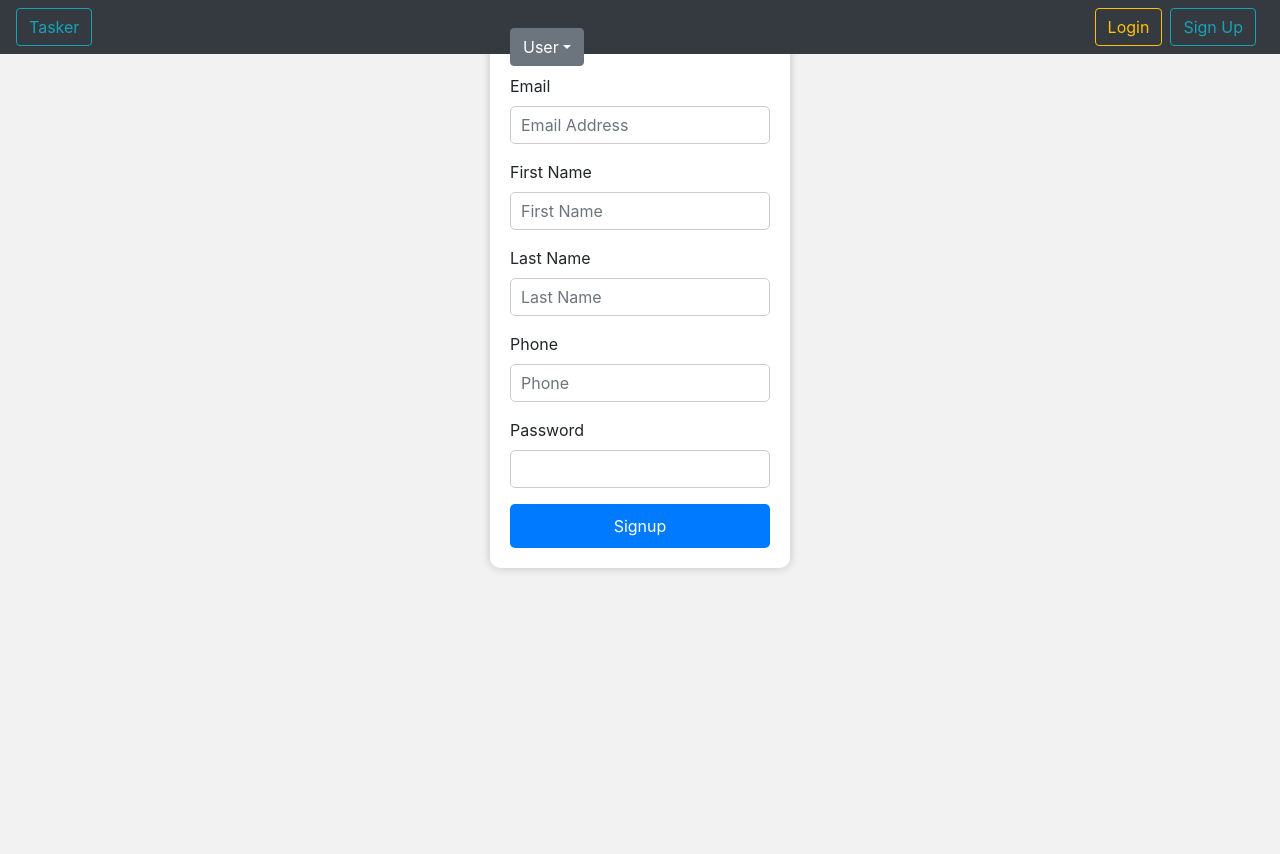
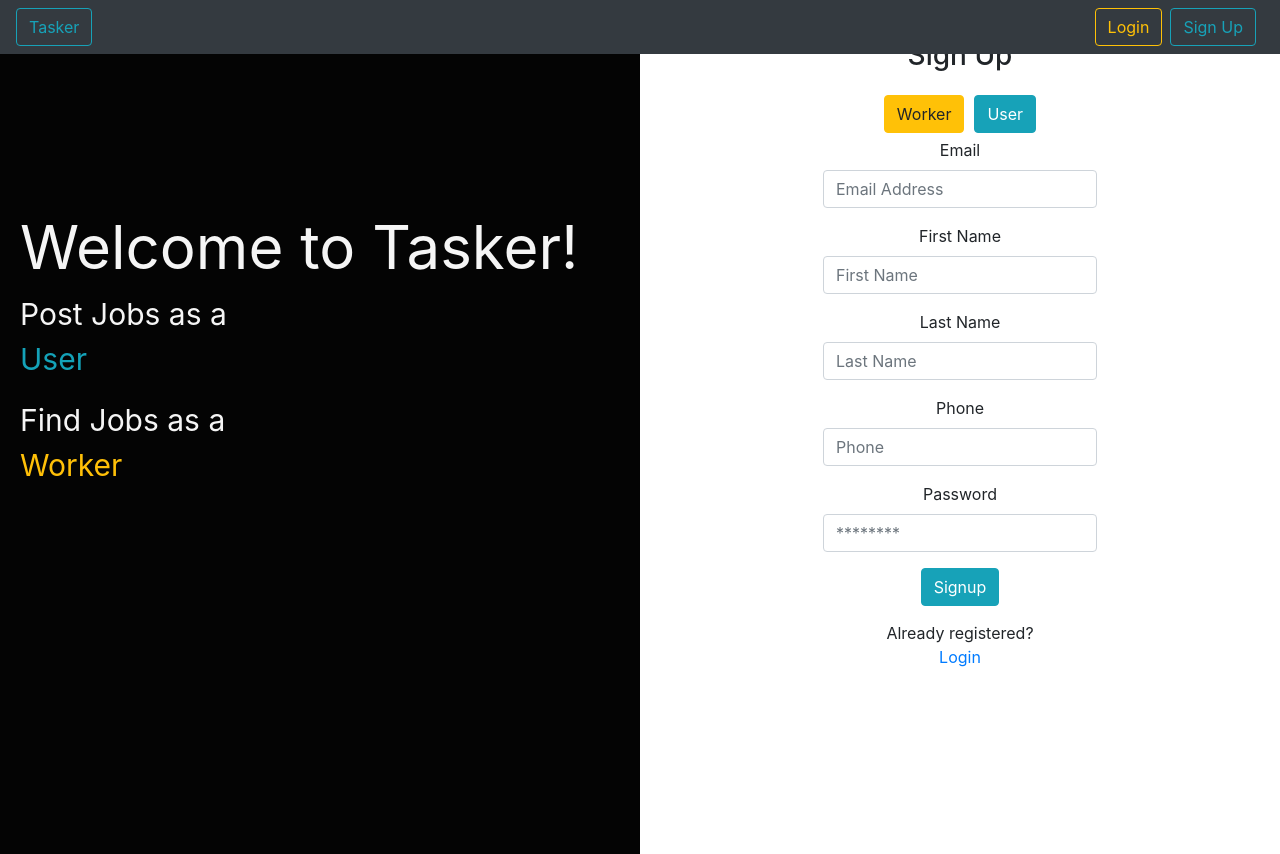
Before and after one commit to jswanson806/Tasker, a React (Create React App) app in the folder frontend/tasker/: page /signup in a window 1280 px wide. Built offline with nearby package versions, Linux system fonts and the light colour scheme; no server answers.

Commit message:
refactored classNames and elements for the sake of styling.

```diff
--- a/frontend/tasker/src/components/Login.js
+++ b/frontend/tasker/src/components/Login.js
@@ -3,8 +3,7 @@ import { TokenContext } from '../helpers/TokenContext.js';
 import { useNavigate } from "react-router-dom";
 import TaskerApi from "../api.js";
 import { UserContext } from "../helpers/UserContext.js";
-import {Button, Form, FormText} from "reactstrap";
-import todo_list from "../images/todo_list.jpg";
+import {Button, Form, FormGroup, FormText, Input, Label} from "reactstrap";
 import "./styles/Login.css";
 
 
@@ -82,7 +81,7 @@ const Login = () => {
     return (
         <div className="login-container">
             <div className="login-message-container">
-                <p>Welcome Back to Tasker</p>
+                <p>Welcome Back to Tasker!</p>
             </div>
 
             <div className="login-form-container">
@@ -91,9 +90,10 @@ const Login = () => {
                     <h3>Login</h3>
                 </div>
 
-                <form onSubmit={handleSubmit}>
-                    <FormText htmlFor="email">Email</FormText>
-                    <input
+                <Form onSubmit={handleSubmit}>
+                    <FormGroup>
+                    <Label htmlFor="email">Email</Label>
+                    <Input
                         id="email"
                         type="text"
                         name="email"
@@ -102,8 +102,10 @@ const Login = () => {
                         value={FormData.email}
                         onChange={handleChange}
                     />
-                    <FormText htmlFor="password">Password</FormText>
-                    <input
+                    </FormGroup>
+                    <FormGroup>
+                    <Label htmlFor="password">Password</Label>
+                    <Input
                         id="password"
                         type="password"
                         name="password"
@@ -112,6 +114,7 @@ const Login = () => {
                         value={FormData.password}
                         onChange={handleChange}
                     />
+                    </FormGroup>
                     <div className="login-button-container">
                         <Button className="login-button" type="submit" color="info" data-testid="login-form-button">Login</Button>
                     </div>
@@ -119,7 +122,7 @@ const Login = () => {
                         <p>Not yet registered?</p>
                         <a href="/signup">Sign Up</a>
                     </div>
-                </form>
+                </Form>
             </div>
         </div>
     );
--- a/frontend/tasker/src/components/SignUp.js
+++ b/frontend/tasker/src/components/SignUp.js
@@ -185,27 +185,28 @@ const SignUp = () => {
 
     return (
         <div className="signup-container">
-            <div className="signup-centered-card">
+            <div className="signup-message-container">
 
                 {/* render title depending on state of isWorker */}
-                <h5>{!isWorker ? 'Sign Up to Post Jobs' : 'Sign Up to Find Jobs'}</h5>
+                <p className="signup-message-header">Welcome to Tasker!</p>
+                <p className="signup-message-details">
+                    Post Jobs as a {<p style={{color: "#14A2B8"}}>User</p>} Find Jobs as a {<p style={{color: "#FFC008"}}>Worker</p>}
+                </p>
+            </div>
 
+            <div className="signup-form-container">
+                <div className="signup-header">
+                    <h3>Sign Up</h3>
+                </div>
                 {/* render button to toggle between user and worker signup */}
-                <ButtonGroup className="my-2">
-                  <UncontrolledDropdown>
-                    <DropdownToggle caret>
-                      {isWorker ? <>Worker</> : <>User</>}
-                    </DropdownToggle>
-                    <DropdownMenu>
-                      <DropdownItem onClick={() => setIsWorker(true)}>
+                    <div className="signup-type-button-container">
+                      <Button type="radio" color="warning" onClick={() => setIsWorker(true)}>
                         Worker
-                      </DropdownItem>
-                      <DropdownItem onClick={() => setIsWorker(false)}>
+                      </Button>
+                      <Button color="info" onClick={() => setIsWorker(false)}>
                         User
-                      </DropdownItem>
-                    </DropdownMenu>
-                  </UncontrolledDropdown>
-                </ButtonGroup>
+                      </Button>
+                    </div>
 
                 {/* form for registering */}
                 <Form onSubmit={handleSubmit}>
@@ -267,15 +268,21 @@ const SignUp = () => {
                         id="password"
                         type="password"
                         name="password"
-                        placeholder=""
+                        placeholder="********"
                         data-testid="signup-form-password-input"
                         value={formData.password}
                         onChange={handleChange}
                     />
                     {errors && errors.password && <span className="text-danger">{errors.password}</span>}
                     </FormGroup>
-                    <Button className="signup-button" color="info" type="submit" data-testid="signup-form-button">Signup</Button>
-                    {errors && errors.api && <span className="text-danger">{errors.api}</span>}
+                    <div className="signup-button-container">
+                        <Button className="signup-button" color="info" type="submit" data-testid="signup-form-button">Signup</Button>
+                        {errors && errors.api && <span className="text-danger">{errors.api}</span>}
+                    </div>
+                    <div className="login-signup-message-container">
+                        <p>Already registered?</p>
+                        <a href="/login">Login</a>
+                    </div>
                 </Form>
 
             </div>
--- a/frontend/tasker/src/components/styles/Login.css
+++ b/frontend/tasker/src/components/styles/Login.css
@@ -37,7 +37,6 @@
 .login-button-container {
   display: flex;
   justify-content: center;
-  padding: 10px;
 }
 
 .login-signup-message-container {
--- a/frontend/tasker/src/components/styles/SignUp.css
+++ b/frontend/tasker/src/components/styles/SignUp.css
@@ -1,41 +1,78 @@
 .signup-container {
   display: flex;
+  align-items: stretch;
+  height: 100vh; /* Make the login container full height */
+}
+
+.signup-message-container,
+.signup-form-container {
+  flex: 1; /* Each container takes up half of the available space */
+}
+
+.signup-message-container {
+  display: block;
+  background-color: #040404; /* Set a background color for the image container */
+  padding: 20px;
+  padding-bottom: 15vh;
+  margin-top: -50px;
+}
+
+.signup-message-header{
+  display: relative;
+  font-size: 60px;
+  color: whitesmoke; /* Ensure the image doesn't exceed its container */
+  margin-bottom: auto;
+}
+
+.signup-message-details {
+  display: relative;
+  font-size: 30px;
+  color: whitesmoke;
+  margin-bottom: auto;
+}
+
+.signup-form-container {
+  display: flex;
+  flex-direction: column;
+  text-align: center;
   justify-content: center;
   align-items: center;
-    height: 100vh;
-    padding-bottom: 30%;
-    background-color: #f2f2f2;
+  padding: 20px; /* Add padding for spacing */
+  margin-bottom: 25vh;
 }
 
-  .signup-centered-card {
-    width: 300px;
-    padding: 20px;
-    border-radius: 10px;
-    box-shadow: 0 0 10px rgba(0, 0, 0, 0.2); /* Add a drop shadow */
-    background-color: #fff; /* Card background color */
+.signup-type-button-container .btn {
+  margin: 5px;
 }
 
-  .signup-centered-card h5 {
-    text-align: center;
-    margin-bottom: 20px; /* Add spacing below the title */
+.signup-button-container {
+  display: flex;
+  justify-content: center;
 }
 
-  .signup-centered-card input {
-    width: 100%;
-    padding: 10px;
-    margin-bottom: 10px;
-    border: 1px solid #ccc;
-    border-radius: 5px;
-
+.signup-login-message-container {
+  text-align: center;
+  padding-top: 15px;
 }
 
-  .signup-centered-card button.signup-button {
-    width: 100%;
-    padding: 10px;
-    background-color: #007bff; /* Button background color */
-    color: #fff; /* Button text color */
-    border: none;
-    border-radius: 5px;
-    cursor: pointer;
+.signup-login-message-container p {
+  margin-bottom: auto;
+}
 
+.signup-header {
+  display: flex;
+  justify-content: center;
+  margin-bottom: 10px;
 }
+
+/* Media query for smaller screens */
+@media screen and (max-width: 768px) {
+  .signup-container {
+    flex-direction: column; /* Stack elements vertically on smaller screens */
+  }
+
+  .signup-form-container {
+    flex: 1; /* Take up the entire width of the screen */
+    padding: 20px; /* Add padding for spacing */
+  }
+}
```
Also changed, not shown: frontend/tasker/src/components/Dashboard.js (added). Lines whose indentation alone changed are shown as unchanged.
